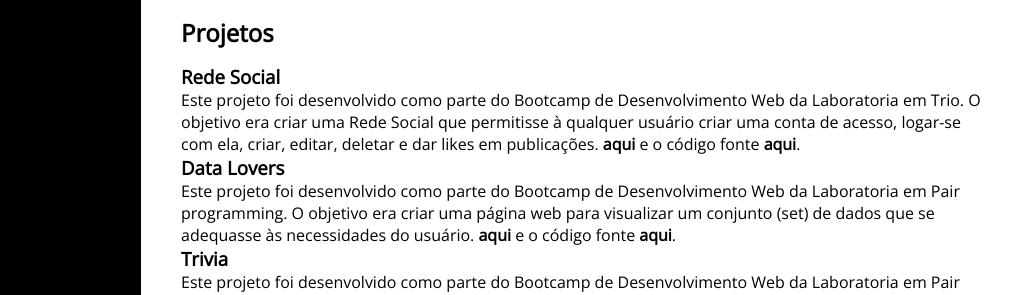
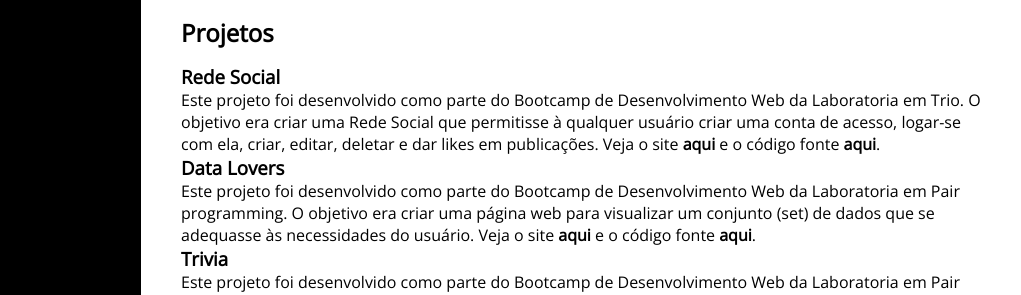
Before and after one commit to raquel-maia/my-cv, a plain HTML site: page index.html in a window 1280 px wide. Shown: the part 1400-1695 px from the top of the page, 259-1280 px from the left. Drawn offline with nearby package versions, Linux system fonts and the light colour scheme.

Commit message:
Add files via upload

```diff
--- a/index.html
+++ b/index.html
@@ -258,16 +258,18 @@
           <h2>Projetos</h2>
           <div>
            <h3>Rede Social</h3>
-          <p>Este projeto foi desenvolvido como parte do Bootcamp de Desenvolvimento Web da Laboratoria em Trio. O objetivo era criar uma Rede Social que permitisse à qualquer usuário criar uma conta de acesso, logar-se com ela, criar, editar, deletar e dar likes em publicações. <a href="https://github.com/raquel-maia/SAP010-social-network" target="_blank"
-            >aqui</a> e o código fonte <a href="https://techsisters-a19d0.web.app/#login" target="_blank"
+          <p>Este projeto foi desenvolvido como parte do Bootcamp de Desenvolvimento Web da Laboratoria em Trio. O objetivo era criar uma Rede Social que permitisse à qualquer usuário criar uma conta de acesso, logar-se com ela, criar, editar, deletar e dar likes em publicações.
+             Veja o site <a href="https://techsisters-a19d0.web.app/#login" target="_blank">aqui</a> e o código fonte <a href="https://github.com/raquel-maia/SAP010-social-network" target="_blank"
             >aqui</a>.</p>
           <div>
             <h3>Data Lovers</h3>
-          <p>Este projeto foi desenvolvido como parte do Bootcamp de Desenvolvimento Web da Laboratoria em Pair programming. O objetivo era criar uma página web para visualizar um conjunto (set) de dados que se adequasse às necessidades do usuário.  <a href="https://github.com/raquel-maia/SAP010-data-lovers" target="_blank"
-            >aqui</a> e o código fonte <a href="https://carolprotasio.github.io/SAP010-data-lovers/" target="_blank"
+          <p>Este projeto foi desenvolvido como parte do Bootcamp de Desenvolvimento Web da Laboratoria em Pair programming. O objetivo era criar uma página web para visualizar um conjunto (set) de dados que se adequasse às necessidades do usuário.
+             Veja o site  <a href="https://carolprotasio.github.io/SAP010-data-lovers/"" target="_blank"
+            >aqui</a> e o código fonte <a href="https://github.com/raquel-maia/SAP010-data-lovers" target="_blank"
             >aqui</a>.</p>
             <h3>Trivia</h3>
-          <p>Este projeto foi desenvolvido como parte do Bootcamp de Desenvolvimento Web da Laboratoria em Pair programming. O objetivo era criar o aplicativo web de uma trivia utilizando JavaScript, HTML e CSS.. Confira o resultado   <a href="https://trivia.raquelmaia1.repl.co/" target="_blank"
+          <p>Este projeto foi desenvolvido como parte do Bootcamp de Desenvolvimento Web da Laboratoria em Pair programming.
+            O objetivo era criar o aplicativo web de uma trivia utilizando JavaScript, HTML e CSS.. Confira o resultado <a href="https://trivia.raquelmaia1.repl.co/" target="_blank"
             >aqui</a>
             >aqui</a>.</p>
             <h3>CardValidator</h3>
```
